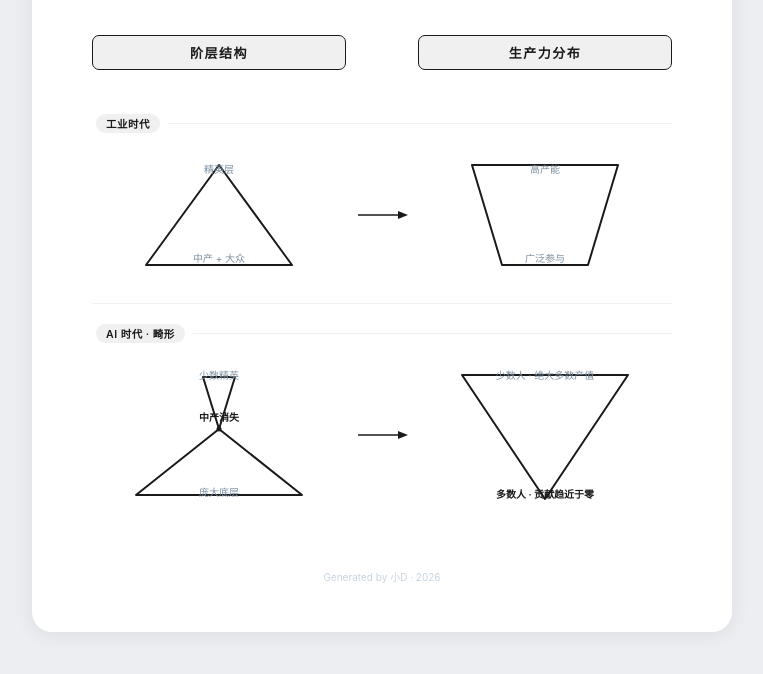
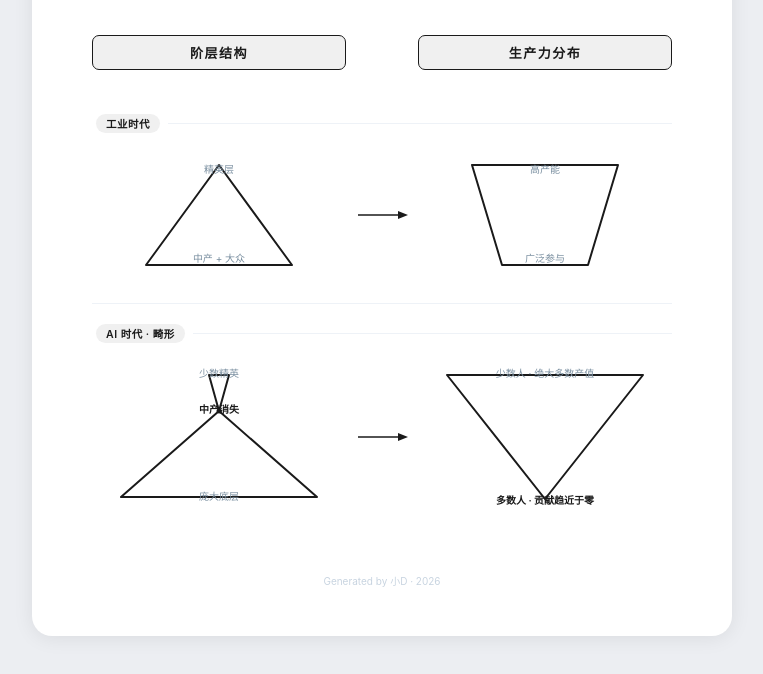
Before and after one commit to jiyunfei150-del/dc-bm3m80, a plain HTML site: page index.html in a window 1280 px wide. Shown: the part 164-838 px from the top of the page, without its empty margins (258-1021 px from the left). Drawn offline with Linux system fonts and the light colour scheme.

Commit message:
deploy: update flowchart

```diff
--- a/index.html
+++ b/index.html
@@ -183,20 +183,20 @@
       <div class="row">
 
         <!-- Extreme asymmetric hourglass -->
-        <!-- Top: tiny inverted triangle (elite = very small) -->
-        <!-- Bottom: very wide large triangle (masses = huge) -->
-        <div class="shape-cell" style="height:156px;">
-          <svg width="170" height="132" viewBox="0 0 170 132">
-            <!-- Top tiny inverted triangle -->
-            <polygon points="69,8 101,8 85,60"
+        <!-- Top: tiny inverted triangle (elite = very small, narrow) -->
+        <!-- Bottom: very wide flat triangle (masses = huge, flat) -->
+        <div class="shape-cell" style="height:160px;">
+          <svg width="200" height="140" viewBox="0 0 200 140">
+            <!-- Top: tiny narrow inverted triangle -->
+            <polygon points="90,8 110,8 100,44"
               fill="#FFFFFF" stroke="#1a1a1a" stroke-width="2" stroke-linejoin="round"/>
-            <!-- Bottom very wide large triangle -->
-            <polygon points="85,60 2,126 168,126"
+            <!-- Bottom: very wide flat triangle, barely any height -->
+            <polygon points="100,44 2,130 198,130"
               fill="#FFFFFF" stroke="#1a1a1a" stroke-width="2" stroke-linejoin="round"/>
-            <circle cx="85" cy="60" r="2.5" fill="#1a1a1a"/>
+            <circle cx="100" cy="44" r="2.5" fill="#1a1a1a"/>
           </svg>
-          <div class="annot" style="top:12px; left:50%; transform:translateX(-50%);">少数精英</div>
-          <div class="annot warn" style="top:54px; left:50%; transform:translateX(-50%);">中产消失</div>
+          <div class="annot" style="top:10px; left:50%; transform:translateX(-50%);">少数精英</div>
+          <div class="annot warn" style="top:46px; left:50%; transform:translateX(-50%);">中产消失</div>
           <div class="annot" style="bottom:14px; left:50%; transform:translateX(-50%);">庞大底层</div>
         </div>
 
@@ -207,14 +207,15 @@
           </svg>
         </div>
 
-        <!-- Extremely exaggerated inverted triangle -->
-        <div class="shape-cell" style="height:156px;">
-          <svg width="170" height="132" viewBox="0 0 170 132">
-            <polygon points="2,6 168,6 85,130"
+        <!-- Extremely flat wide inverted triangle (saucer/lens shape) -->
+        <div class="shape-cell" style="height:160px;">
+          <svg width="200" height="140" viewBox="0 0 200 140">
+            <!-- Very wide, very flat inverted triangle -->
+            <polygon points="2,8 198,8 100,132"
               fill="#FFFFFF" stroke="#1a1a1a" stroke-width="2" stroke-linejoin="round"/>
           </svg>
-          <div class="annot" style="top:12px; left:50%; transform:translateX(-50%);">少数人 · 绝大多数产值</div>
-          <div class="annot warn" style="bottom:12px; left:50%; transform:translateX(-50%);">多数人 · 贡献趋近于零</div>
+          <div class="annot" style="top:10px; left:50%; transform:translateX(-50%);">少数人 · 绝大多数产值</div>
+          <div class="annot warn" style="bottom:10px; left:50%; transform:translateX(-50%);">多数人 · 贡献趋近于零</div>
         </div>
 
       </div>
```
